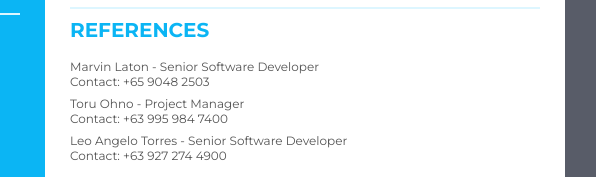
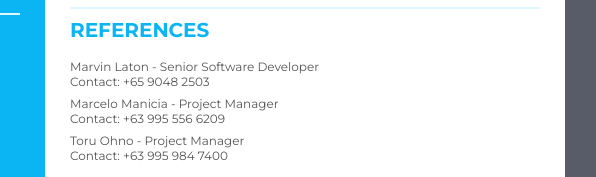
Before and after one commit to gcsomoza/resume, a plain HTML site: page Resume-CV-Design/index.html in a window 1280 px wide. Shown: the part 774-951 px from the top of the page, 475-1071 px from the left. Drawn offline with Linux system fonts and the light colour scheme.

```diff
--- a/Resume-CV-Design/index.html
+++ b/Resume-CV-Design/index.html
@@ -182,8 +182,8 @@
          </div>
        <ul>
          <li><div>Marvin Laton - Senior Software Developer</div><div class="references__contact">Contact: +65 9048 2503</div></li>
+         <li><div>Marcelo Manicia - Project Manager</div><div class="references__contact">Contact: +63 995 556 6209</div></li>
          <li><div>Toru Ohno - Project Manager</div><div class="references__contact">Contact: +63 995 984 7400</div></li>
-         <li><div>Leo Angelo Torres - Senior Software Developer</div><div class="references__contact">Contact: +63 927 274 4900</div></li>
       </ul>
     </div>
   </div>
```
Also changed, not shown: signature.png (added), 1 other file.
